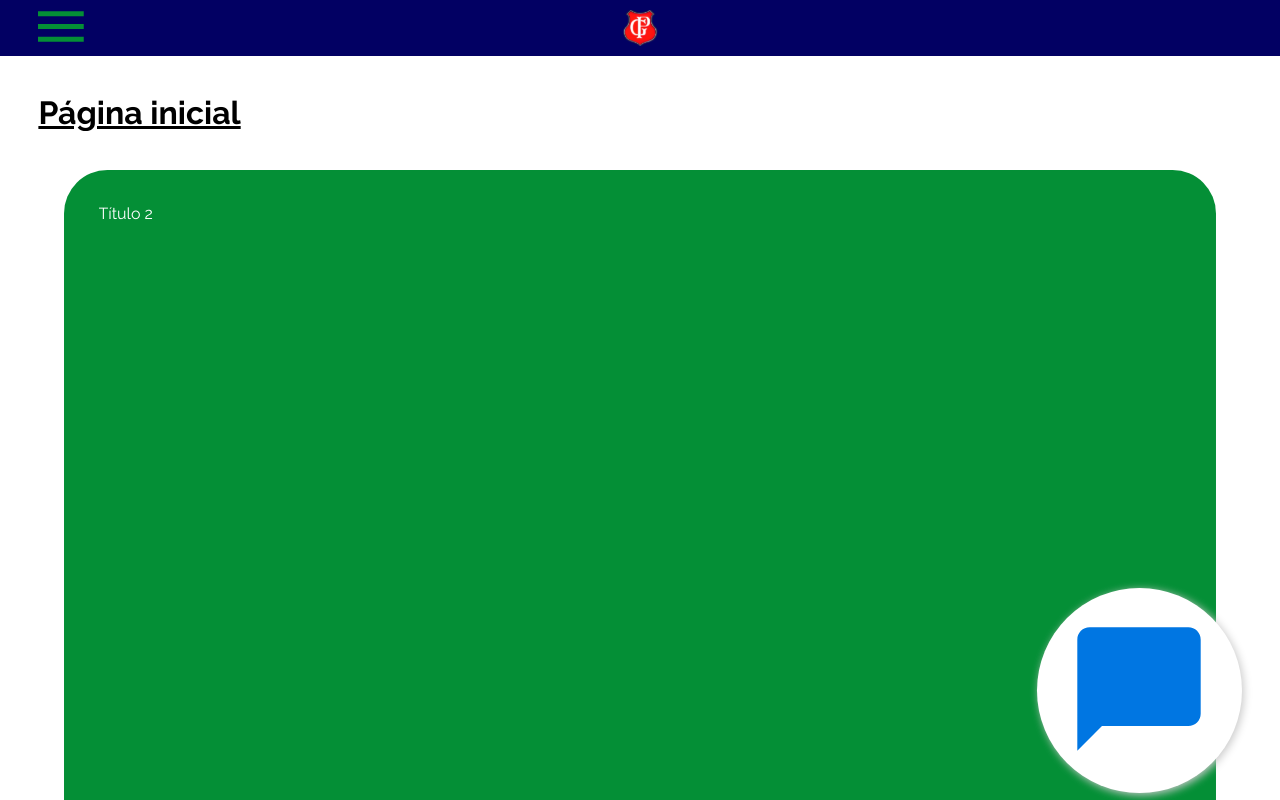
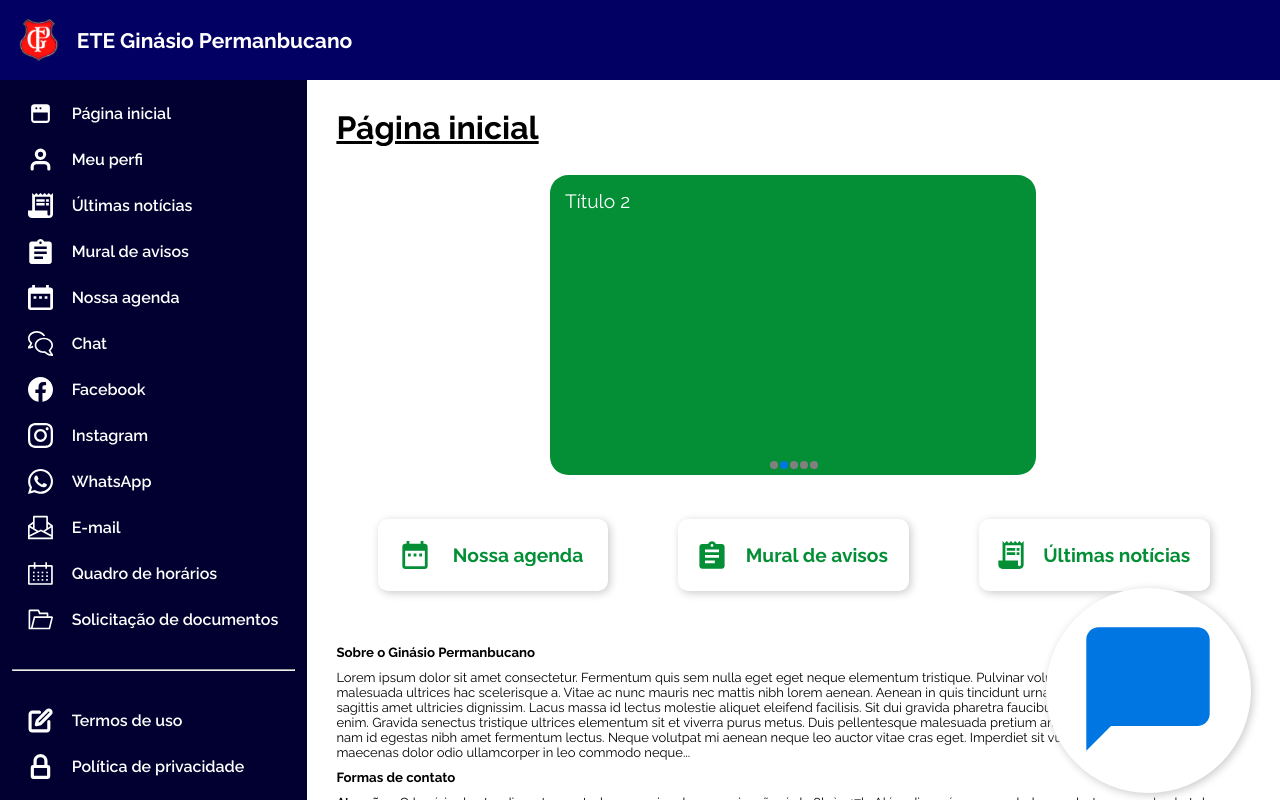
Before and after one commit to ETEGPC/gpc-web, a React (Create React App) app: page /paginaInicial in a window 1280 px wide. Built offline with nearby package versions, Linux system fonts and the light colour scheme.

Commit message:
Tela de login - desktop adicionada

```diff
--- a/src/components/Menu.tsx
+++ b/src/components/Menu.tsx
@@ -150,6 +150,97 @@ export function Menu(){
 			<div className="menu-closed">
 				<button onClick={OpenMenu} className="menu-button"><img className="menu-img-menu" src={menuIcon} /></button>
 				<img className="menu-img-gp" src={gpIcon} />
+				<h2 className="menu-school-title">ETE Ginásio Permanbucano</h2>
+			</div>
+
+			<div className="desktop-menu">
+
+				<main className="desktop-menu-main">
+
+					<div className="desktop-menu-component-0">
+						<img src={initialPage} />
+						<Link to="/paginaInicial">Página inicial</Link>
+					</div>
+
+					<div className="desktop-menu-component-1">
+						<img src={user} />
+						<Link to="/meuPerfil">Meu perfi</Link>
+					</div>
+
+
+					<div className="desktop-menu-component-2">
+						<img src={latestNews} />
+						<Link to="/ultimasNoticias">Últimas notícias</Link>
+					</div>
+
+
+					<div className="desktop-menu-component-3">
+						<img src={bulletinBoard} />
+						<Link to="/muralDeAvisos">Mural de avisos</Link>
+					</div>
+
+
+					<div className="desktop-menu-component-4">
+						<img src={schedule} />
+						<Link to="/nossaAgenda">Nossa agenda</Link>
+					</div>
+
+
+					<div className="desktop-menu-component-5">
+						<img src={chat} />
+						<Link to="/chat">Chat</Link>
+					</div>
+
+
+					<div className="desktop-menu-component-6">
+						<img src={facebook} />
+						<Link to="#">Facebook</Link>
+					</div>
+
+
+					<div className="desktop-menu-component-7">
+						<img src={instagram} />
+						<Link onClick={openInstagram} to="#">Instagram</Link>
+					</div>
+
+
+					<div className="desktop-menu-component-8">
+						<img src={whatsapp} />
+						<Link to="#">WhatsApp</Link>
+					</div>
+
+
+					<div className="desktop-menu-component-9">
+						<img src={email} />
+						<Link to="#">E-mail</Link>
+					</div>
+
+
+					<div className="desktop-menu-component-10">
+						<img src={timeline} />
+						<Link to="/quadroDeHorarios">Quadro de horários</Link>
+					</div>
+
+
+					<div className="desktop-menu-component-11">
+						<img src={documents} />
+						<Link to="/solicitacaoDeDocumentos">Solicitação de documentos</Link>
+					</div>
+
+					<hr />
+
+					<div className="desktop-menu-component-12">
+						<img src={termOfUse} />
+						<Link to="#">Termos de uso</Link>
+					</div>
+
+					<div className="desktop-menu-component-13">
+						<img src={privacyPolicy} />
+						<Link to="#">Política de privacidade</Link>
+					</div>
+
+				</main>
+
 			</div>
 
 		</div>
--- a/src/pages/Chat.tsx
+++ b/src/pages/Chat.tsx
@@ -4,7 +4,6 @@ import send from '../images/icons/send_icon.svg'
 import '../styles/pages/chat.css';
 
 export function Chat(){
-
 
     return(
 
@@ -41,10 +40,7 @@ export function Chat(){
                         <textarea  id="txt" className='chat-textarea' placeholder="Digite algo"></textarea>
                         <button className='chat-button'><img className='chat-button-img' src={send} /></button>
 
-
                 </div>
-
-
 
             </div>
 
--- a/src/pages/HomePage.tsx
+++ b/src/pages/HomePage.tsx
@@ -81,13 +81,15 @@ export function HomePage(){
 
 	return(
 
-		<div className="homePage-container">
+		<div className="container">
 
 			<Menu />
 
+			<div className="homePage-container">
+
 				<h1 className="homepage-title">Página inicial</h1>
 
-			<div className="homePage-carousel">
+
 
 				<div className="carousel-content" id="carousel-content">
 
@@ -125,8 +127,6 @@ export function HomePage(){
 
 						<img src={greenLatestNews} />
 						<Link to="/ultimasNoticias">Últimas notícias</Link>
-
-					</div>
 
 				</div>
 
@@ -170,5 +170,7 @@ export function HomePage(){
 
 			</div>
 
+		</div>
+
 	);
 }
--- a/src/pages/LoginScreen.tsx
+++ b/src/pages/LoginScreen.tsx
@@ -10,21 +10,35 @@ export function LoginScreen(){
 
 		<div className="loginScreen-container">
 
-			<h1 className="loginScreen-h1">Olá, seja bem-vindo!</h1>
+		{/*Código adicionado pós api*/}
+
+			<div className="welcome-screen">
+
+				<h3 className="welcome-screen-h3">Olá, seja bem vindo novamente!</h3>
+				<h3 className="welcome-screen-h3">Quer ficar por dentro de tudo que está acontecendo em nossa escola? O que está esperando? Entre com seu usuário e senha.</h3>
+				<h3 className="welcome-screen-h3">O GP faz a diferença!</h3>
+
+			</div>
+
+			<div className="login-form">
+
+				<h1 className="form-h1">Olá, seja bem-vindo!</h1>
 
 
-			<img className="loginScreen-img eteLogo" src={eteLogo} />
+				<img className="form-img eteLogo" src={eteLogo} />
 
 
-			<label className="loginScreen-label">Usuário</label>
-			<input className="loginScreen-input"  id="loginScreen-input-user" />
+				<label className="form-label">Usuário</label>
+				<input className="form-input"  id="form-input-user" />
 
-			<label className="loginScreen-label">Senha</label>
-			<input className="loginScreen-input" type="password" />
+				<label className="form-label">Senha</label>
+				<input className="form-input" type="password" />
 
-			<button className="loginScreen-button">Entrar</button>
+				<button className="form-button">Entrar</button>
 
+			</div>
 
+			{/*Código adicionado pós api*/}
 
 		</div>
 	);
--- a/src/styles/components/Menu.css
+++ b/src/styles/components/Menu.css
@@ -3,6 +3,9 @@
 	font-family: 'Raleway', sans-serif;
 }
 
+.menu-school-title {
+	display: none;
+}
 
 .menu-open {
 	z-index: 2;
@@ -103,3 +106,99 @@
 	padding: 10px;
 	max-width: 14vw;
 }
+
+
+.desktop-menu {
+	display: none;
+}
+
+@media screen and (min-width: 800px) and (min-height: 497px){
+
+	.menu-open {
+		z-index: 2;
+		flex-direction: column;
+		position: absolute;
+		background-color: #020063;
+		width: 84vw;
+		transform: translateX(-100%);
+		transition: 0.2s;
+		display: none;
+	}
+
+	.menu-closed {
+		height: 10vh;
+		display: flex;
+		z-index: 1;
+		position: fixed;
+		align-items: center;
+		width: 100vw;
+		background-color: #020063;
+	}
+
+	.menu-img-menu {
+		display: none;
+	}
+
+	.menu-img-gp {
+	  margin: 0 0 0 1%;
+	  padding: 5px;
+	  width: 4%;
+	}
+
+	.menu-school-title {
+	  color: #fff;
+	  font-size: 21px;
+	  margin-left: 1%;
+	  display: block;
+	}
+
+	.menu-open {
+		z-index: 2;
+		flex-direction: column;
+		position: absolute;
+		background-color: #020063;
+		width: 84vw;
+		transform: translateX(100%);
+		transition: 0.2s;
+	}
+
+	.desktop-menu {
+		display: block;
+	}
+
+	.desktop-menu-main {
+		background-color: #010030;
+		height: 90vh;
+		display: flex;
+		flex-direction: column;
+		justify-content: space-evenly;
+		position: fixed;
+		width: 24%;
+		top: 10vh;
+	}
+
+	.desktop-menu-main div img {
+		width: 25px;
+		height: 25px;
+	}
+
+	.desktop-menu-main div {
+	  padding: 0% 0% 0 9%;
+	  display: flex;
+	}
+
+	.desktop-menu-main div a {
+	  color: white;
+	  font-weight: 600;
+	  padding: 0 0 0 19px;
+	  margin: auto 0;
+	  text-decoration: none;
+	}
+
+	.desktop-menu-main hr {
+		width: 92%;
+		margin: 16px auto 16px auto;
+		color: white;
+	}
+
+}
--- a/src/styles/pages/chat.css
+++ b/src/styles/pages/chat.css
@@ -72,7 +72,7 @@
     background-color: white;
     outline: none;
     width: 87vw;
-    margin: 0 auto;
+    margin: 1% auto;
     font-size: 16px;
     border-bottom: none;
     border-top: none;
--- a/src/styles/pages/homePage.css
+++ b/src/styles/pages/homePage.css
@@ -209,3 +209,85 @@
   width: 10vw;
   margin: auto;
 }
+
+@media screen and (min-width: 800px) and (min-height: 497px){
+
+	.container {
+	  display: flex;
+	  justify-content: space-between;
+	}
+
+	.homePage-container {
+    width: 76%;
+    margin-top: 10vh;
+    height: 100vh;
+	}
+
+	.carousel-content {
+    display: grid;
+    background-image: url(http://localhost:3000/static/media/imageExample.d4d9017….png);
+    max-width: 38vw;
+    background-size: 100%;
+    height: 25vw;
+    background-repeat: no-repeat;
+    margin: 0 auto;
+    grid-template-rows: 4fr 1fr;
+	}
+
+
+	.carousel-title {
+		margin: 3%;
+	  color: white;
+	  font-size: 1.5vw;
+	}
+
+	.links-component1, .links-component2, .links-component3 {
+		width: 18vw;
+    box-shadow: 2px 2px 8px #cacaca;
+    border-radius: 10px;
+    display: flex;
+    align-items: center;
+    height: 9vh;
+    justify-content: space-evenly;
+	}
+
+
+	.links-component1 img {
+	  width: 2vw;
+	  margin: 0;
+	}
+
+
+	.links-component2 img {
+	  width: 2vw;
+	  margin: 0;
+	}
+
+
+	.links-component3 img {
+	  width: 2vw;
+	  margin: 0;
+	}
+
+	.links-component1 a {
+	    color: #048F36;
+	    font-weight: 700;
+	    text-decoration: none;
+	    font-size: 1.5vw;
+	}
+
+	.links-component2 a {
+	    color: #048F36;
+	    font-weight: 700;
+	    text-decoration: none;
+	    font-size: 1.5vw;
+	}
+
+	.links-component3 a {
+	    color: #048F36;
+	    font-weight: 700;
+	    text-decoration: none;
+	    font-size: 1.5vw;
+	}
+
+}
--- a/src/styles/pages/loginScreen.css
+++ b/src/styles/pages/loginScreen.css
@@ -4,7 +4,19 @@
 	font-family: 'Raleway', sans-serif;
 }
 
-.loginScreen-h1 {
+/*Código pós api*/
+
+.welcome-screen {
+	display: none;
+}
+
+.welcome-screen h3 {
+
+}
+
+/*Código pós api*/
+
+.form-h1 {
 	color: white;
 	font-size: 30px;
 	margin: 5% auto;
@@ -14,15 +26,13 @@
 	transition: 0.4s;
 }
 
-
 .eteLogo {
-	width: 78vw;
+  width: 70%;
   margin: 14% auto 6% auto;
   display: block;
-
 }
 
-.loginScreen-label {
+.form-label {
 	font-family: 'Raleway', sans-serif;
 	display: block;
 	padding: 7% 0 0% 5%;
@@ -31,8 +41,7 @@
 	color: white;
 }
 
-
-.loginScreen-input {
+.form-input {
 	margin: 1% 0 0 5%;
 	width: 248px;
 	height: 29px;
@@ -47,13 +56,12 @@
 	color: white;
 }
 
-
-.loginScreen-button {
+.form-button {
   color: #fff;
   border: none;
   outline: none;
   display: block;
-	width: 67vw;
+  width: 42%;
   height: 5vh;
   margin: 50px auto 9% auto;
   background-color: #048F36;
@@ -64,10 +72,83 @@
   cursor: pointer;
 }
 
-.loginScreen-link {
+.form-link {
   	display: block;
   	text-align: center;
   	margin: 0% 0 1% 0;
   	color: #DBDBDB;
   	cursor: pointer;
 }
+
+@media screen and (min-width: 800px) and (min-height: 497px){
+
+	.loginScreen-container {
+	  background-color: #010030;
+	  height: 100%;
+	  font-family: 'Raleway', sans-serif;
+	  display: flex;
+	  justify-content: center;
+	  align-content: center;
+	  padding: 20px;
+	}
+
+	.welcome-screen {
+	  width: 50%;
+	  background-color: #fff;
+	  height: 100%;
+	  border-top-left-radius: 4px;
+	  border-bottom-left-radius: 4px;
+	  display: flex;
+	  flex-direction: column;
+	  justify-content: space-around;
+	  gap: 30%;
+	  align-items: center;
+	}
+
+	.welcome-screen h3 {
+	  color: #303030;
+	  padding: 0 2% 0 2%;
+	  text-align: center;
+	  font-size: 22px;
+	}
+
+	.login-form {
+	  width: 50%;
+	  height: 100%;
+	  background-color: #020063;
+	  border-top-right-radius: 4px;
+	  border-bottom-right-radius: 4px;
+	}
+
+	.eteLogo {
+	  width: 50%;
+	  margin: 8% auto 3% auto;
+	  display: block;
+	}
+
+	.form-label {
+	  font-family: 'Raleway', sans-serif;
+	  display: block;
+	  padding: 4% 0 0% 5%;
+	  font-size: 22px;
+	  font-weight: 600;
+	  color: white;
+	}
+
+	.form-button {
+	  color: #fff;
+	  border: none;
+	  outline: none;
+	  display: block;
+	  width: 42%;
+	  height: 7%;
+	  margin: 6% auto 6% auto;
+	  background-color: #048F36;
+	  color: white;
+	  font-size: 20px;
+	  font-weight: 600;
+	  border-radius: 4px;
+	  cursor: pointer;
+	}
+
+}
```
Lines whose indentation alone changed are shown as unchanged.
